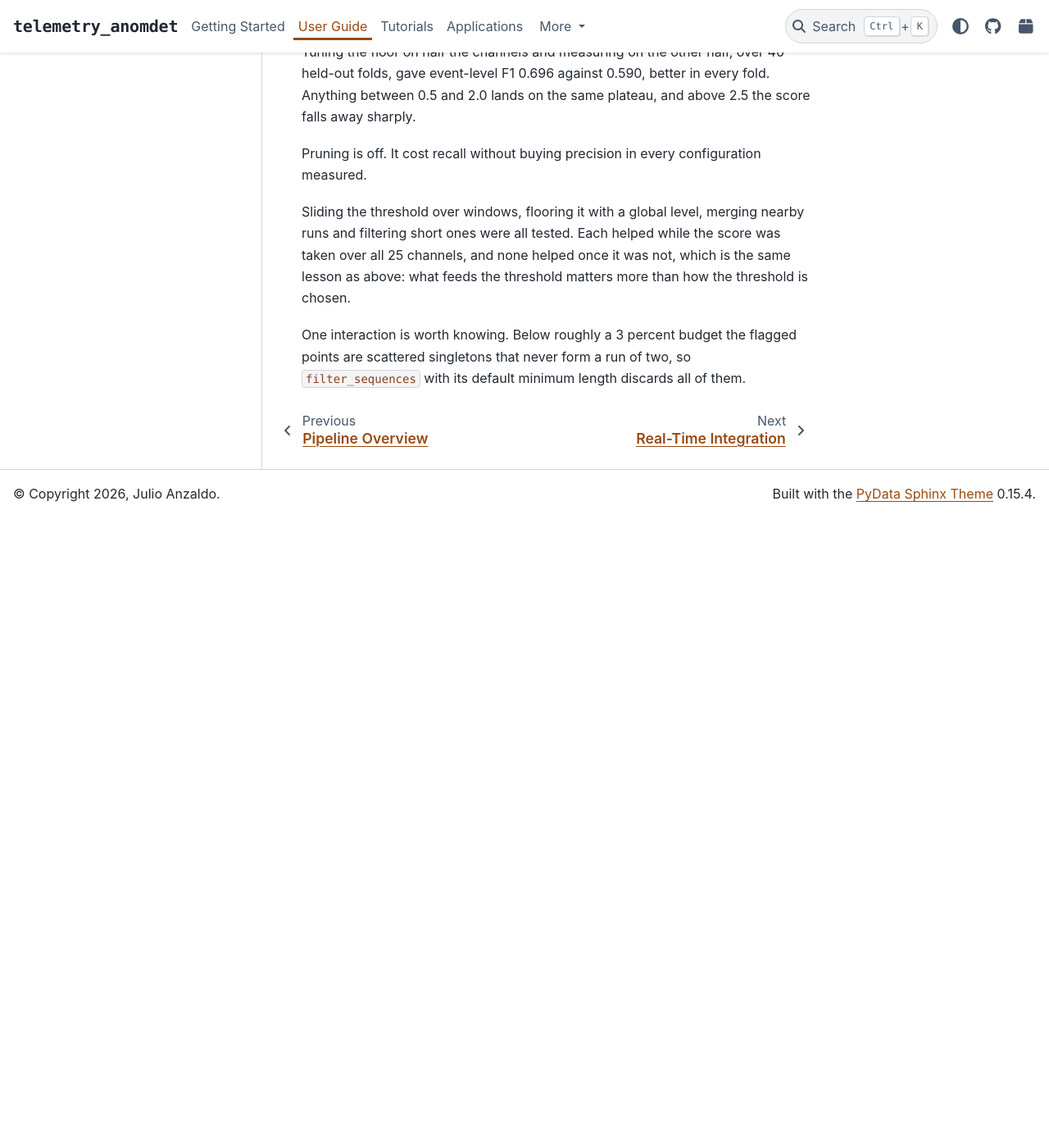
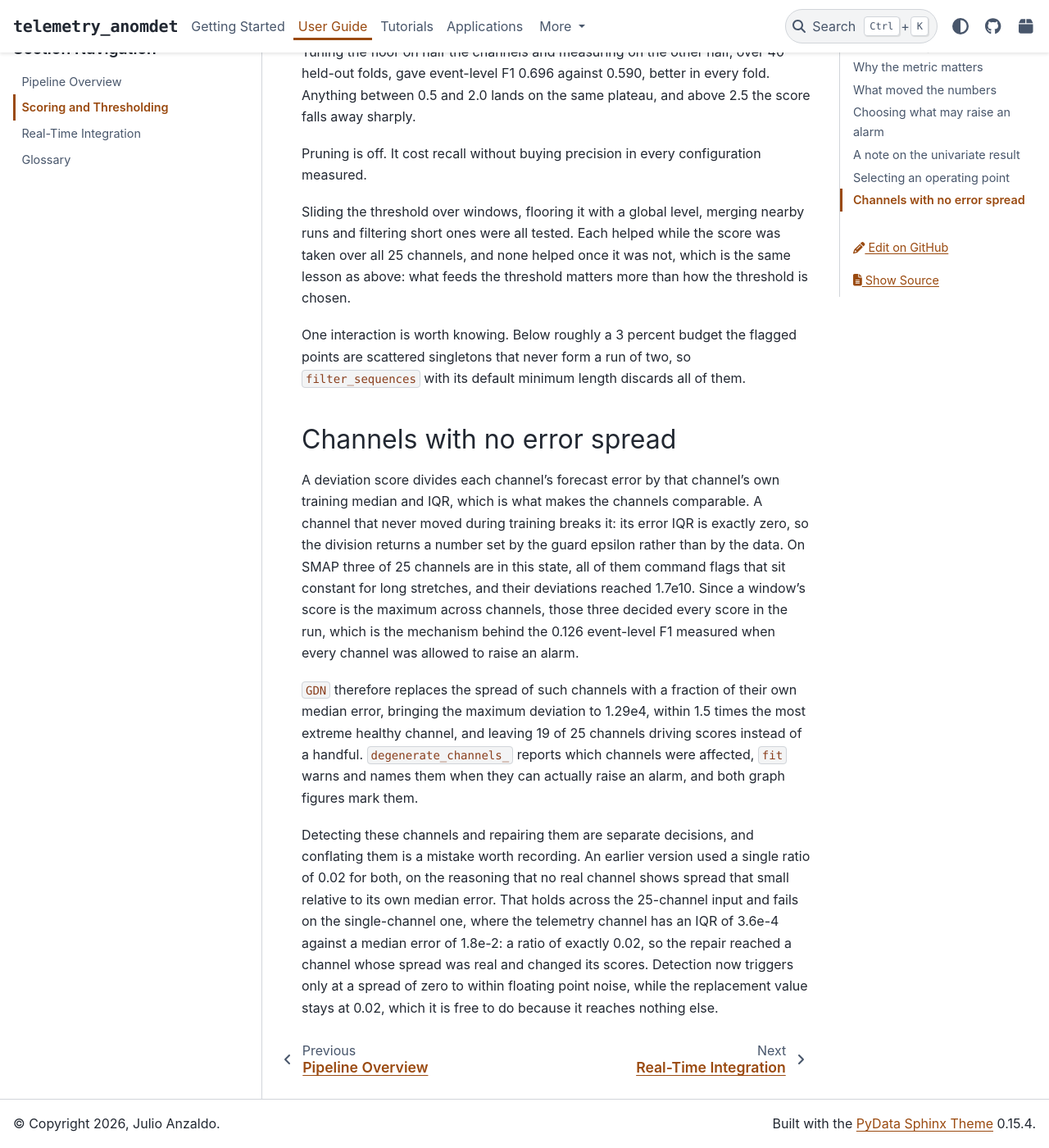
Before and after one commit to JulioAnzaldo/telemetry-anomdet, a Sphinx documentation site: the page built from docs/source/user_guide/anomaly_scoring.rst, in a window 1280 px wide and 1400 px high, scrolled down 3079 px. Shown: the whole window at 82% size. Built offline with Sphinx 7.4.7 and the PyData theme 0.15.4, drawn with Linux system fonts in a browser that asks for light colours; before the commit the page ends 3711 px from its top, so only the background shows below that.

Commit message:
fix(models): floor only channels with no spread, not merely small spread
a812b3d floored a channel's error IQR at 0.02 of its own median error and
used that same ratio to decide which channels were degenerate, on the
reasoning that no real channel shows spread that small. That reasoning
does not hold on the single-channel configuration: SMAP's telemetry
channel has an IQR of 3.6e-4 against a median error of 1.8e-2, a ratio of
0.02, so the floor rewrote a channel whose spread was entirely real and
changed its scores.

Detection and replacement are now separate constants, because they answer
different questions. A channel is degenerate when its spread is zero, so
the detection threshold is 1e-9 of the median error, large enough only to
absorb floating point noise around zero. What replaces the spread stays at
0.02, which is free to do so now that it reaches nothing else.

The measurements behind both constants, including the single-ratio version
this replaces, move to docs/source/user_guide/anomaly_scoring.rst under
"Channels with no error spread". They were previously only in a comment.

Cached benchmark scores from before this commit are not comparable.

```diff
--- a/docs/source/user_guide/anomaly_scoring.rst
+++ b/docs/source/user_guide/anomaly_scoring.rst
@@ -146,3 +146,35 @@ threshold is chosen.
 One interaction is worth knowing. Below roughly a 3 percent budget the flagged
 points are scattered singletons that never form a run of two, so
 ``filter_sequences`` with its default minimum length discards all of them.
+
+
+Channels with no error spread
+-----------------------------
+
+A deviation score divides each channel's forecast error by that channel's own
+training median and IQR, which is what makes the channels comparable. A channel
+that never moved during training breaks it: its error IQR is exactly zero, so
+the division returns a number set by the guard epsilon rather than by the data.
+On SMAP three of 25 channels are in this state, all of them command flags that
+sit constant for long stretches, and their deviations reached 1.7e10. Since a
+window's score is the maximum across channels, those three decided every score
+in the run, which is the mechanism behind the 0.126 event-level F1 measured when
+every channel was allowed to raise an alarm.
+
+``GDN`` therefore replaces the spread of such channels with a fraction of their
+own median error, bringing the maximum deviation to 1.29e4, within 1.5 times the
+most extreme healthy channel, and leaving 19 of 25 channels driving scores
+instead of a handful. ``degenerate_channels_`` reports which channels were
+affected, ``fit`` warns and names them when they can actually raise an alarm,
+and both graph figures mark them.
+
+Detecting these channels and repairing them are separate decisions, and
+conflating them is a mistake worth recording. An earlier version used a single
+ratio of 0.02 for both, on the reasoning that no real channel shows spread that
+small relative to its own median error. That holds across the 25-channel input
+and fails on the single-channel one, where the telemetry channel has an IQR of
+3.6e-4 against a median error of 1.8e-2: a ratio of exactly 0.02, so the repair
+reached a channel whose spread was real and changed its scores. Detection now
+triggers only at a spread of zero to within floating point noise, while the
+replacement value stays at 0.02, which it is free to do because it reaches
+nothing else.
```
Also changed, not shown: 1 other file.
